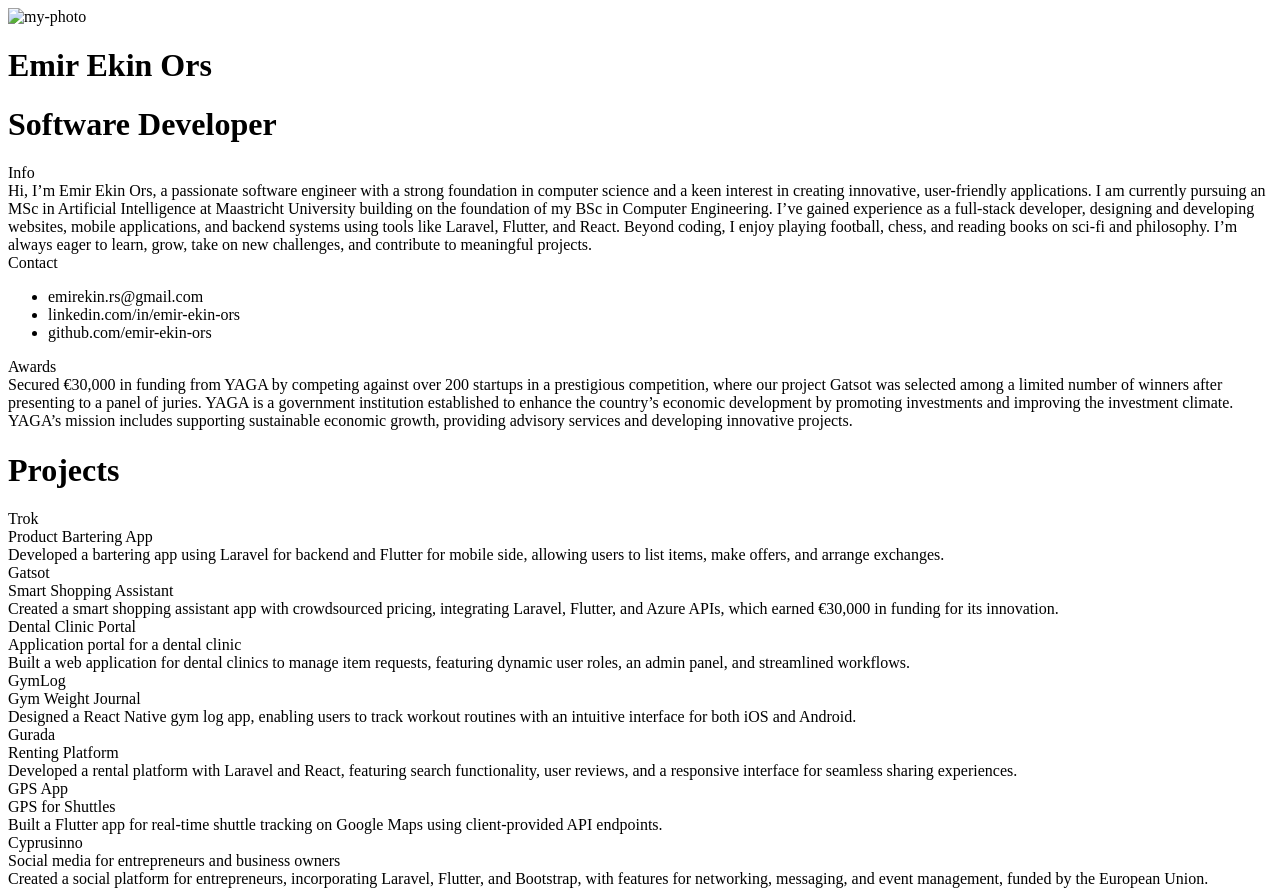
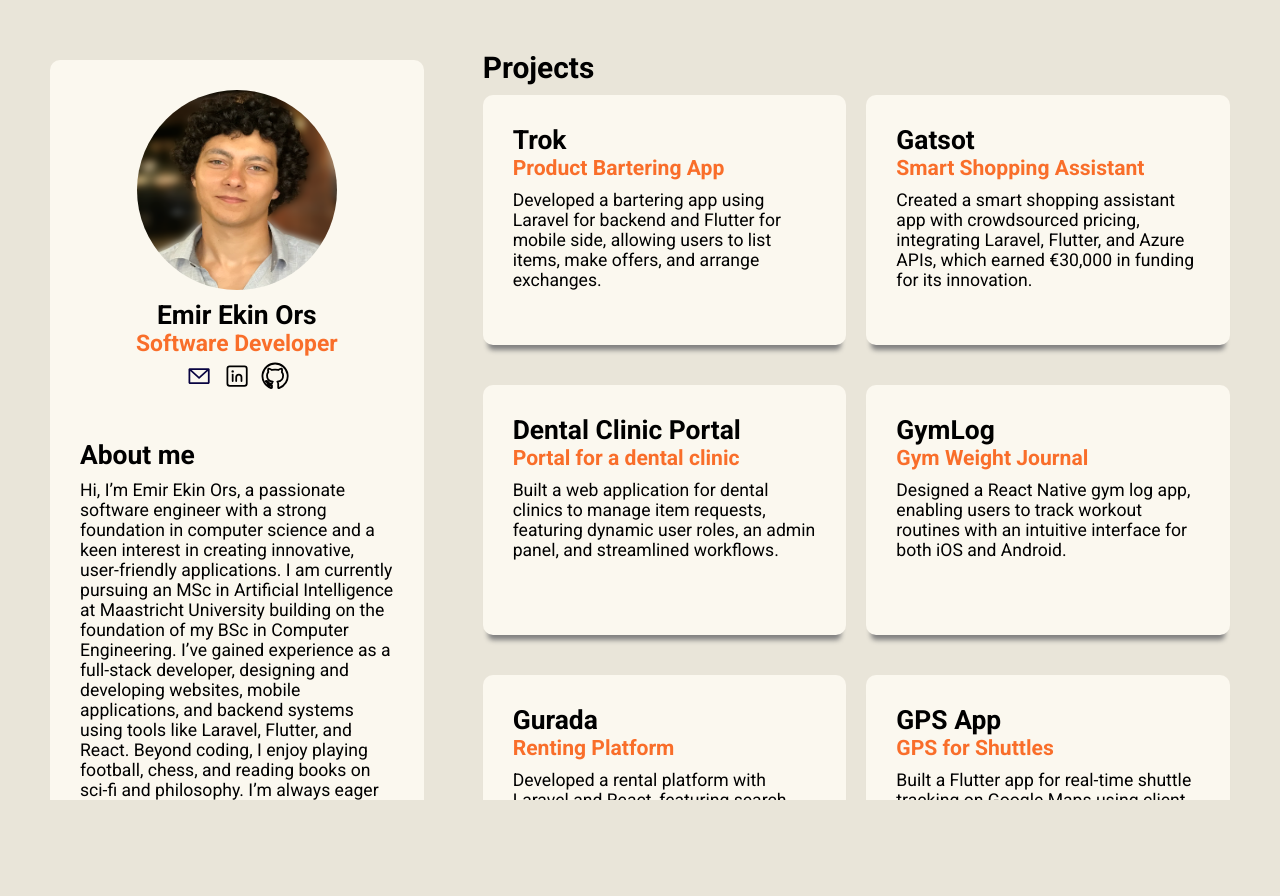
Before and after one commit to emir-ekin-ors/portfolio, a plain HTML site: page index.html in a window 1280 px wide. After the commit the page ends 800 px from the top, so only its background shows below. Drawn offline with Linux system fonts and the light colour scheme; a web font is replaced by a local one.

Commit message:
feat: add initial CSS structure

```diff
--- a/index.html
+++ b/index.html
@@ -4,49 +4,99 @@
 <head>
     <meta charset="UTF-8">
     <meta name="viewport" content="width=device-width, initial-scale=1.0">
+    <link rel="stylesheet" href="styles.css">
     <title>Emir Ekin Ors | Full Stack Web Developer</title>
 </head>
 
 <body>
     <div class="container">
         <div class="informations">
-            <div class="image-name-title-card">
-                <img src="" alt="my-photo">
-                <h1 class="name">Emir Ekin Ors</h1>
-                <h1 class="job-title">Software Developer</h1>
+            <div class="card image-name-title">
+                <img class="profile-photo" src="./my-photo.png" alt="my-photo">
+                <div class="name">Emir Ekin Ors</div>
+                <div class="job-title">Software Developer</div>
+                <div class="contact">
+                    <?xml version="1.0" encoding="utf-8"?><!-- Uploaded to: SVG Repo, www.svgrepo.com, Generator: SVG Repo Mixer Tools -->
+                    <svg onclick="location.href='mailto:emirekin.rs@gmail.com';" class="email-logo" viewBox="0 0 24 24"
+                        fill="none" xmlns="http://www.w3.org/2000/svg">
+                        <path fill-rule="evenodd" clip-rule="evenodd"
+                            d="M3.75 5.25L3 6V18L3.75 18.75H20.25L21 18V6L20.25 5.25H3.75ZM4.5 7.6955V17.25H19.5V7.69525L11.9999 14.5136L4.5 7.6955ZM18.3099 6.75H5.68986L11.9999 12.4864L18.3099 6.75Z"
+                            fill="#080341" />
+                    </svg>
+                    <a href="https://linkedin.com/in/emir-ekin-ors" target="_blank">
+                        <svg class="linkedin-logo" viewBox="0 0 192 192" xmlns="http://www.w3.org/2000/svg" fill="none">
+                            <g id="SVGRepo_bgCarrier" stroke-width="0"></g>
+                            <g id="SVGRepo_tracerCarrier" stroke-linecap="round" stroke-linejoin="round"></g>
+                            <g id="SVGRepo_iconCarrier">
+                                <rect width="132" height="132" x="30" y="30" stroke="#000000" stroke-width="12" rx="16">
+                                </rect>
+                                </rect>
+                                <path stroke="#000000" stroke-linecap="round" stroke-linejoin="round" stroke-width="12"
+                                    d="M66 86v44"></path>
+                                <circle cx="66" cy="64" r="8" fill="#000000"></circle>
+                                <path stroke="#000000" stroke-linecap="round" stroke-width="12"
+                                    d="M126 130v-26c0-9.941-8.059-18-18-18v0c-9.941 0-18 8.059-18 18v26"></path>
+                            </g>
+                        </svg>
+                    </a>
+                    <a href="https://github.com/emir-ekin-ors" target="_blank">
+                        <svg class="github-logo" viewBox="0 0 48 48" id="Layer_2" data-name="Layer 2"
+                            xmlns="http://www.w3.org/2000/svg" fill="#000000" stroke="#000000" stroke-width="3.12">
+                            <g id="SVGRepo_bgCarrier" stroke-width="0"></g>
+                            <g id="SVGRepo_tracerCarrier" stroke-linecap="round" stroke-linejoin="round"></g>
+                            <g id="SVGRepo_iconCarrier">
+                                <defs>
+                                    <style>
+                                        .cls-1 {
+                                            fill: none;
+                                            stroke: #000000;
+                                            stroke-linecap: round;
+                                            stroke-linejoin: round;
+                                            fill-rule: evenodd;
+                                        }
+                                    </style>
+                                </defs>
+                                <path class="cls-1"
+                                    d="M24,2.5a21.5,21.5,0,0,0-6.8,41.9c1.08.2,1.47-.46,1.47-1s0-1.86,0-3.65c-6,1.3-7.24-2.88-7.24-2.88A5.7,5.7,0,0,0,9,33.68c-1.95-1.33.15-1.31.15-1.31a4.52,4.52,0,0,1,3.29,2.22c1.92,3.29,5,2.34,6.26,1.79a4.61,4.61,0,0,1,1.37-2.88c-4.78-.54-9.8-2.38-9.8-10.62a8.29,8.29,0,0,1,2.22-5.77,7.68,7.68,0,0,1,.21-5.69s1.8-.58,5.91,2.2a20.46,20.46,0,0,1,10.76,0c4.11-2.78,5.91-2.2,5.91-2.2a7.74,7.74,0,0,1,.21,5.69,8.28,8.28,0,0,1,2.21,5.77c0,8.26-5,10.07-9.81,10.61a5.12,5.12,0,0,1,1.46,4c0,2.87,0,5.19,0,5.9s.39,1.24,1.48,1A21.5,21.5,0,0,0,24,2.5">
+                                </path>
+                            </g>
+                        </svg>
+                    </a>
                 </div>
-            <div class="card info">
-                <div class="title">Info</div>
-                <div class="description">Hi, I’m Emir Ekin Ors, a passionate software engineer with a strong foundation
+                <div class="info">
+                    <div class="title">About me</div>
+                    <div class="description">Hi, I’m Emir Ekin Ors, a passionate software engineer with a strong
+                        foundation
                         in computer science and a keen interest in creating innovative, user-friendly applications. I am
                         currently pursuing an MSc in Artificial Intelligence at Maastricht University building on the
                         foundation of my BSc in Computer Engineering. I’ve gained experience as a full-stack developer,
                         designing and developing websites, mobile applications, and backend systems using tools like
-                    Laravel, Flutter, and React. Beyond coding, I enjoy playing football, chess, and reading books on
-                    sci-fi and philosophy. I’m always eager to learn, grow, take on new challenges, and contribute to
+                        Laravel, Flutter, and React. Beyond coding, I enjoy playing football, chess, and reading books
+                        on
+                        sci-fi and philosophy. I’m always eager to learn, grow, take on new challenges, and contribute
+                        to
                         meaningful projects.
                     </div>
                 </div>
-            <div class="card contact">
-                <div class="title">Contact</div>
-                <ul>
-                    <li>emirekin.rs@gmail.com</li>
-                    <li>linkedin.com/in/emir-ekin-ors</li>
-                    <li>github.com/emir-ekin-ors</li>
-                </ul>
-            </div>
-            <div class="card awards">
+                <div class="awards">
                     <div class="title">Awards</div>
-                <div class="description">Secured €30,000 in funding from YAGA by competing against over 200 startups in
-                    a prestigious competition, where our project Gatsot was selected among a limited number of winners
-                    after presenting to a panel of juries. YAGA is a government institution established to enhance the
-                    country’s economic development by promoting investments and improving the investment climate. YAGA’s
-                    mission includes supporting sustainable economic growth, providing advisory services and developing
+                    <div class="description">Secured €30,000 in funding from YAGA by competing against over 200 startups
+                        in
+                        a prestigious competition, where our project Gatsot was selected among a limited number of
+                        winners
+                        after presenting to a panel of juries. YAGA is a government institution established to enhance
+                        the
+                        country’s economic development by promoting investments and improving the investment climate.
+                        YAGA’s
+                        mission includes supporting sustainable economic growth, providing advisory services and
+                        developing
                         innovative projects.</div>
                 </div>
             </div>
+        </div>
+
         <div class="projects-container">
-            <h1 class="title">Projects</h1>
+            <div class="title">Projects</div>
             <div class="projects">
                 <div class="card project">
                     <div class="title">Trok</div>
@@ -63,7 +113,7 @@
                 </div>
                 <div class="card project">
                     <div class="title">Dental Clinic Portal</div>
-                    <div class="subtitle">Application portal for a dental clinic</div>
+                    <div class="subtitle">Portal for a dental clinic</div>
                     <div class="description">Built a web application for dental clinics to manage item requests,
                         featuring dynamic user roles, an admin panel, and streamlined workflows.</div>
                 </div>
@@ -87,13 +137,14 @@
                 </div>
                 <div class="card project">
                     <div class="title">Cyprusinno</div>
-                    <div class="subtitle">Social media for entrepreneurs and business owners</div>
+                    <div class="subtitle">Social media for entrepreneurs</div>
                     <div class="description">Created a social platform for entrepreneurs, incorporating Laravel,
                         Flutter, and Bootstrap, with features for networking, messaging, and event management, funded by
                         the European Union.</div>
                 </div>
             </div>
         </div>
+
     </div>
 </body>
 
--- /dev/null
+++ b/styles.css
@@ -0,0 +1,111 @@
+@import url('https://fonts.googleapis.com/css2?family=Roboto:ital,wght@0,100;0,300;0,400;0,500;0,700;0,900;1,100;1,300;1,400;1,500;1,700;1,900&family=Titan+One&display=swap');
+
+@import url('https://fonts.googleapis.com/css2?family=Jaro:opsz@6..72&family=Lacquer&family=Roboto:ital,wght@0,100;0,300;0,400;0,500;0,700;0,900;1,100;1,300;1,400;1,500;1,700;1,900&family=Sour+Gummy:ital,wght@0,100..900;1,100..900&family=Syne+Mono&family=Teko:wght@300..700&family=Titan+One&family=VT323&display=swap');
+
+:root {
+    --bg-color: #e9e5d9;
+    --secondary-color: #F96E2A;
+    --card-color: #FBF8EF;
+}
+
+* {
+    margin: 0;
+    padding: 0;
+    box-sizing: border-box;
+}
+
+body {
+    height: 100vh;
+    background-color: var(--bg-color);
+    font-family: "Sour Gummy", "Roboto", serif;
+    font-size: 1.1em;
+}
+
+.profile-photo {
+    height: 200px;
+    width: 200px;
+    border-radius: 100px;
+    margin-bottom: 10px;
+}
+
+.contact {
+    margin-top: 5px;
+    margin-bottom: 20px;
+    display: flex;
+    justify-content: center;
+    gap: 10px;
+    width: 100%;
+}
+
+svg {
+    display: block;
+    height: 1.6em;
+    cursor: pointer;
+}
+
+.container {
+    height: 100%;
+    display: grid;
+    grid-template: 1fr / 1fr 2fr;
+    gap: 5%;
+    padding: 50px;
+    overflow: auto;
+}
+
+.image-name-title {
+    display: flex;
+    flex-direction: column;
+    align-items: center;
+}
+
+.name {
+    font-size: 1.5em;
+    font-weight: bold;
+}
+
+.job-title {
+    font-size: 1.3em;
+    font-weight: bold;
+    color: var(--secondary-color);
+}
+
+.card {
+    background-color: var(--card-color);
+    margin: 10px 0px;
+    border-radius: 10px;
+    padding: 30px;
+}
+
+.title {
+    font-size: 1.5em;
+    font-weight: bold;
+}
+
+.informations .title {
+    margin-top: 30px;
+    margin-bottom: 10px;
+}
+
+.subtitle {
+    font-size: 1.2em;
+    font-weight: bold;
+    color: var(--secondary-color);
+    margin-bottom: 10px;
+}
+
+.projects-container>.title {
+    font-size: 1.7em;
+    font-weight: bold;
+}
+
+.projects {
+    display: grid;
+    grid-template: 1fr / repeat(auto-fit, minmax(350px, 1fr));
+    gap: 20px;
+}
+
+.projects>.card {
+    height: 250px;
+    box-shadow: 0 10px 5px -5px gray;
+    cursor: pointer;
+}
```
Also changed, not shown: my-photo.png (added). Lines whose indentation alone changed are shown as unchanged.
